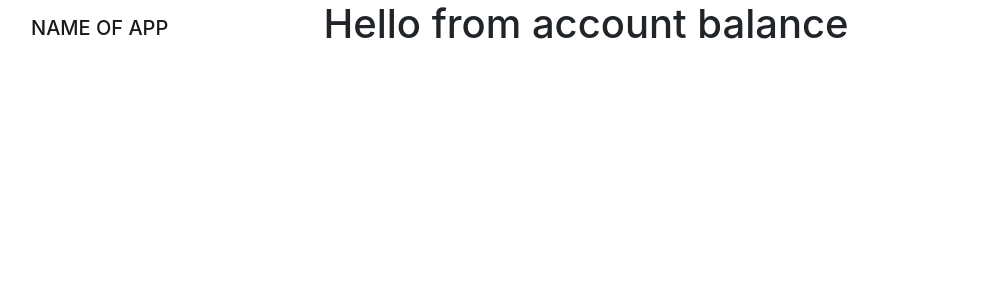
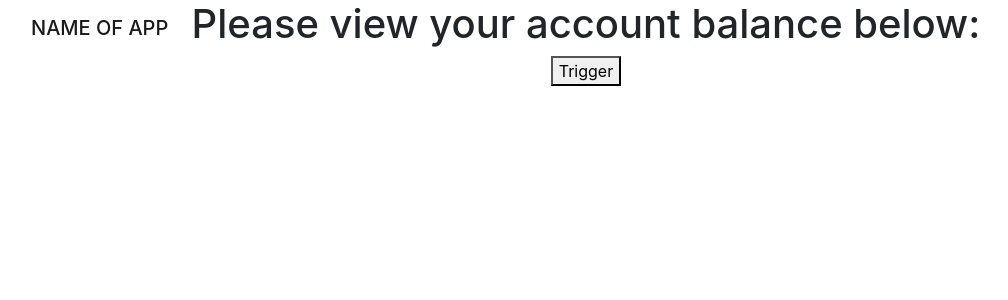
Before and after one commit to AhmadHatziq/TT3_25, a React (Create React App) app: page /view_account_balance in a window 1280 px wide. Shown: the top 300 px of the page, without its empty margins (54-1062 px from the left). Built offline with nearby package versions, Linux system fonts and the light colour scheme.

Commit message:
tested log in process with POST

```diff
--- a/src/components/view_account_balancing.js
+++ b/src/components/view_account_balancing.js
@@ -1,10 +1,50 @@
 import React, { Component } from "react";
+import axios from 'axios';
 
 export default class ViewAccountBalance extends Component {
+
+    // Constructor: To store state variables
+
+    constructor() {
+        super()
+        this.state = {
+          username: "Group25",
+          password: "om1o6OBdD9ZwjuH",
+          api_access_point: 'https://849rs099m3.execute-api.ap-southeast-1.amazonaws.com/techtrek/login',
+          api_key: 'nkIw7MUaN61afevVxT2eQjJTq86GH9O6oahdb3x7'
+        }
+      }
+
+    // To get user profile
+    getProfile = async () => {
+        console.log('getProfile Method launched');
+
+
+        let jsonObj = {
+            username: this.state.username,
+            password: this.state.password
+        };
+
+        console.log(jsonObj);
+
+        const response = await fetch(this.state.api_access_point, {
+            method: 'POST',
+            headers: {'x-api-key': this.state.api_key},
+            // credentials: 'include', // To get cookie from backend
+            body: JSON.stringify(jsonObj)
+        });
+
+        const content = await response.json();
+
+        console.log(content);
+    }
+
+    // Render method
     render () {
         return (
             <div>
-                <h1>Hello from account balance</h1>
+                <center><h1>Please view your account balance below: </h1></center>
+                <button onClick = {this.getProfile}>Trigger</button>
             </div>
         );
     }
```
